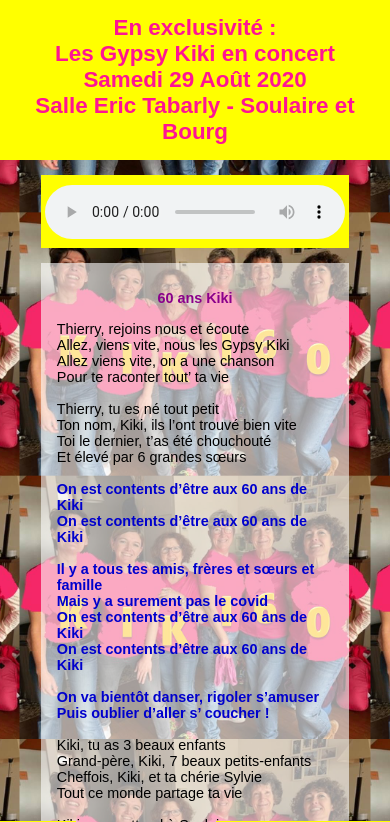
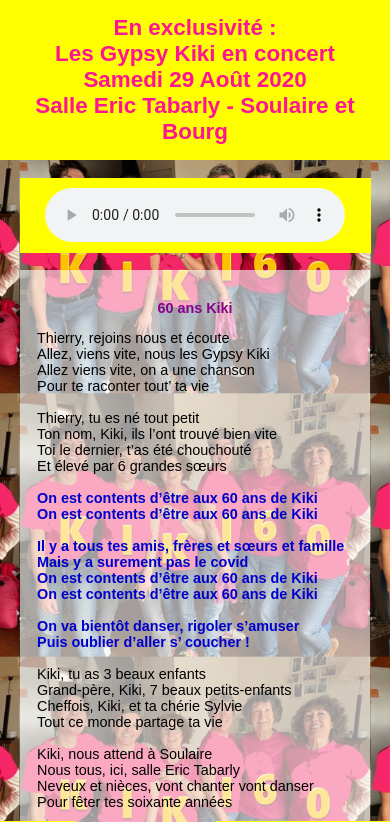
Before and after one commit to DelMout/Kiki, a plain HTML site: page index.html in a window 390 px wide. Shown: the top 822 px of the page. Drawn offline with Linux system fonts and the light colour scheme.

Commit message:
Flex sur les paroles et largeur adaptable selon responsive.

```diff
--- a/style.css
+++ b/style.css
@@ -28,6 +28,9 @@ h1{
 .corps {
     margin-right: auto;
     margin-left: auto;
+    display:flex;
+    flex-direction:column;
+    width:40%;
 }
 .musik {
     background-color: yellow;
@@ -55,7 +58,7 @@ h2{
     background-color:rgba(255, 255, 255, 0.6);
     padding:5%;
     width:90%;
-}
+   }
 
 span{
     font-weight:bold;
@@ -128,7 +131,10 @@ span{
         background-size: 90%;
         background-attachment: fixed;
     }
-}
+    .corps {
+       width: 70%;
+    }
+    }
 
 /******MEDIA QUERIES*******/ /*MOBILE*/
 @media only screen and (max-width: 767px) {
@@ -151,4 +157,7 @@ span{
     h2 {
         font-size: 1em;
     }
+    .corps {
+        width: 90%;
+    }
 }
```
